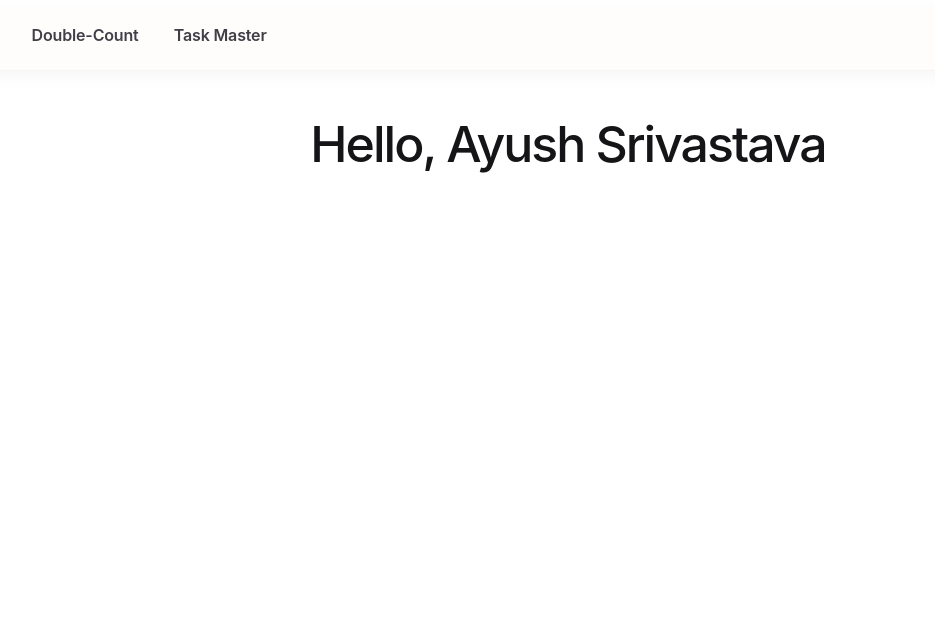
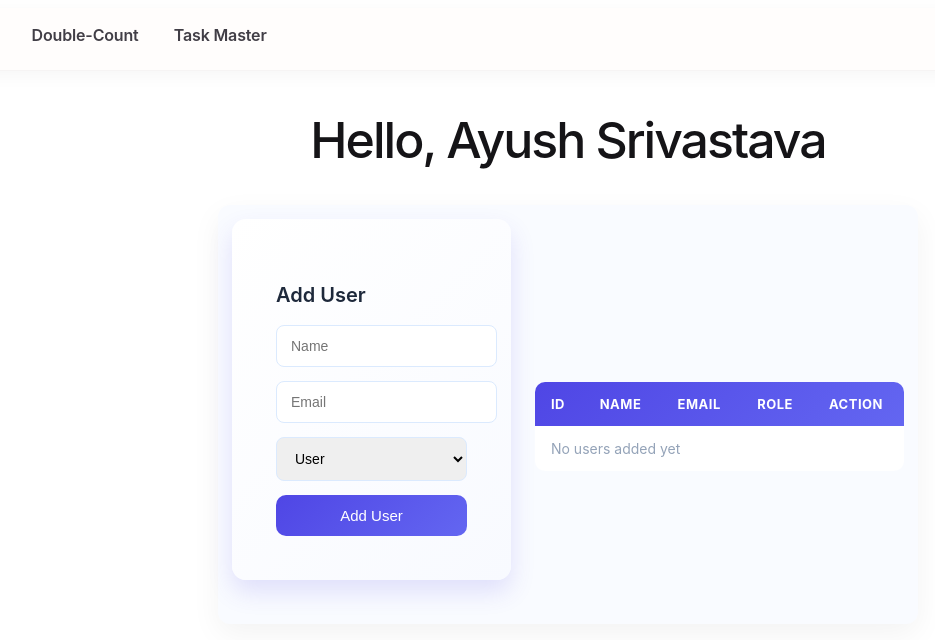
Before and after one commit to ASayushsrivastava/Angular, an Angular app: page / in a window 1280 px wide. Shown: the top 640 px of the page, without its empty margins (72-1007 px from the left). Built offline with nearby package versions, Linux system fonts and the light colour scheme.

Commit message:
added parent child communication using Input & Output

```diff
--- /dev/null
+++ b/src/app/Components/child.component/child.component.css
@@ -0,0 +1,57 @@
+.card {
+  background: linear-gradient(135deg, #ffffff, #f8faff);
+  border-radius: 14px;
+  padding: 44px;
+  max-width: 420px;
+  margin-bottom: 30px;
+  box-shadow: 0 12px 25px rgba(79, 70, 229, 0.15);
+}
+
+.card h3 {
+  margin-bottom: 18px;
+  font-size: 20px;
+  font-weight: 600;
+  color: #1e293b;
+}
+
+.card input,
+.card select {
+  width: 100%;
+  padding: 12px 14px;
+  margin-bottom: 14px;
+  border-radius: 8px;
+  border: 1px solid #dbeafe;
+  font-size: 14px;
+  transition: all 0.2s ease;
+}
+
+.card input:focus,
+.card select:focus {
+  outline: none;
+  border-color: #6366f1;
+  box-shadow: 0 0 0 3px rgba(99, 102, 241, 0.15);
+}
+
+/* Button */
+.card button {
+  width: 100%;
+  padding: 12px;
+  border-radius: 10px;
+  border: none;
+  background: linear-gradient(135deg, #4f46e5, #6366f1);
+  color: #ffffff;
+  font-size: 15px;
+  font-weight: 500;
+  cursor: pointer;
+  transition: transform 0.15s ease, box-shadow 0.15s ease;
+}
+
+.card button:hover {
+  transform: translateY(-1px);
+  box-shadow: 0 8px 20px rgba(79, 70, 229, 0.35);
+}
+
+.card button:active {
+  transform: translateY(0);
+  box-shadow: 0 4px 10px rgba(79, 70, 229, 0.25);
+}
--- /dev/null
+++ b/src/app/Components/child.component/child.component.html
@@ -0,0 +1,18 @@
+<div class="card">
+  <h3>@if (user) { Edit User } @else { Add User }</h3>
+
+  @if (user) {
+  <input type="text" [value]="id" readonly />
+  }
+
+  <input type="text" placeholder="Name" [(ngModel)]="name" />
+
+  <input type="email" placeholder="Email" [(ngModel)]="email" />
+
+  <select title="role" [(ngModel)]="role">
+    <option value="Admin">Admin</option>
+    <option value="User">User</option>
+  </select>
+
+  <button (click)="submit()">@if (user) { Update User } @else { Add User }</button>
+</div>
--- /dev/null
+++ b/src/app/Components/child.component/child.component.ts
@@ -0,0 +1,61 @@
+import { Component, EventEmitter, Input, Output } from '@angular/core';
+import { FormsModule } from '@angular/forms';
+import { User } from '../../Model/User';
+
+@Component({
+  selector: 'app-child',
+  standalone: true,
+  imports: [FormsModule],
+  templateUrl: './child.component.html',
+  styleUrl: './child.component.css',
+})
+export class ChildComponent {
+  @Input() user: User | null = null;
+
+  @Output() addUser = new EventEmitter<User>();
+  @Output() updateUser = new EventEmitter<User>();
+
+  id!: number;
+  name = '';
+  email = '';
+  role: 'Admin' | 'User' = 'User';
+
+  ngOnChanges() {
+    if (this.user) {
+      // Edit Mode
+      this.id = this.user.id;
+      this.name = this.user.name;
+      this.email = this.user.email;
+      this.role = this.user.role;
+    } else {
+      // Add Mode
+      this.resetForm();
+    }
+  }
+
+  submit() {
+    if (!this.name || !this.email) return;
+
+    const userData: User = {
+      id: this.id,
+      name: this.name,
+      email: this.email,
+      role: this.role,
+    };
+
+    if (this.user) {
+      this.updateUser.emit(userData);
+    } else {
+      this.addUser.emit(userData);
+    }
+
+    this.resetForm();
+  }
+
+  resetForm() {
+    this.id = 0;
+    this.name = '';
+    this.email = '';
+    this.role = 'User';
+  }
+}
--- /dev/null
+++ b/src/app/Components/parent.component/parent.component.css
@@ -0,0 +1,66 @@
+.container {
+  display: flex;
+  align-items: center;
+  max-width: 1000px;
+  padding: 14px;
+  margin: 40px auto;
+  background: #f9fbff;
+  border-radius: 12px;
+  box-shadow: 0 10px 30px rgba(0, 0, 0, 0.05);
+}
+
+.user-table {
+  width: 100%;
+  border-collapse: collapse;
+  margin-top: 24px;
+  margin-left: 24px;
+  background: #ffffff;
+  border-radius: 10px;
+  overflow: hidden;
+}
+
+.user-table thead {
+  background: linear-gradient(135deg, #4f46e5, #6366f1);
+  color: #ffffff;
+}
+
+.user-table th,
+.user-table td {
+  padding: 14px 16px;
+  text-align: left;
+  font-size: 14px;
+}
+
+.user-table th {
+  text-transform: uppercase;
+  font-size: 13px;
+  letter-spacing: 0.5px;
+}
+
+.user-table tbody tr {
+  transition: background-color 0.2s ease;
+}
+
+.user-table tbody tr:hover {
+  background-color: #f1f5ff;
+}
+
+.user-table tbody tr:not(:last-child) {
+  border-bottom: 1px solid #e5e7eb;
+}
+
+tr.admin td {
+  color: #16a34a;
+  font-weight: 500;
+}
+
+tr.user td {
+  color: #105dc8;
+}
+
+.empty-state {
+  padding: 30px;
+  text-align: center;
+  font-size: 15px;
+  color: #94a3b8;
+}
--- /dev/null
+++ b/src/app/Components/parent.component/parent.component.html
@@ -0,0 +1,37 @@
+<div class="container">
+  <app-child
+    [user]="selectedUser()"
+    (addUser)="addUser($event)"
+    (updateUser)="updateUser($event)"
+  ></app-child>
+
+  <table class="user-table">
+    <thead>
+      <tr>
+        <th>ID</th>
+        <th>Name</th>
+        <th>Email</th>
+        <th>Role</th>
+        <th>Action</th>
+      </tr>
+    </thead>
+
+    <tbody>
+      @for (user of users(); track user.id) {
+      <tr>
+        <td>{{ user.id }}</td>
+        <td>{{ user.name }}</td>
+        <td>{{ user.email }}</td>
+        <td>{{ user.role }}</td>
+        <td>
+          <button (click)="editUser(user)">Edit</button>
+        </td>
+      </tr>
+      } @empty {
+      <tr>
+        <td colspan="5" class="empty-state">No users added yet</td>
+      </tr>
+      }
+    </tbody>
+  </table>
+</div>
--- /dev/null
+++ b/src/app/Components/parent.component/parent.component.ts
@@ -0,0 +1,32 @@
+import { Component, signal } from '@angular/core';
+import { ChildComponent } from '../child.component/child.component';
+import { User } from '../../Model/User';
+
+@Component({
+  selector: 'app-parent',
+  standalone: true,
+  imports: [ChildComponent],
+  templateUrl: './parent.component.html',
+  styleUrl: './parent.component.css',
+})
+export class ParentComponent {
+  users = signal<User[]>([]);
+  selectedUser = signal<User | null>(null);
+  nextId = 1;
+
+  addUser(user: User) {
+    user.id = this.nextId++;
+    this.users.update((users) => [...users, user]);
+  }
+
+  editUser(user: User) {
+    this.selectedUser.set(user);
+  }
+
+  updateUser(updatedUser: User) {
+    this.users.update((users) =>
+      users.map((user) => (user.id === updatedUser.id ? updatedUser : user))
+    );
+    this.selectedUser.set(null);
+  }
+}
--- a/src/app/Components/sample-first/sample-first.css
+++ b/src/app/Components/sample-first/sample-first.css
@@ -79,7 +79,7 @@ body {
   border: none;
   font-weight: 500;
   cursor: pointer;
-  transition: 0.25s;
+  /* transition: 0.25s; */
 }
 .btn:hover {
   transform: translateY(-2px);
--- a/src/app/Components/sample-first/sample-first.html
+++ b/src/app/Components/sample-first/sample-first.html
@@ -33,7 +33,7 @@
         </p>
 
         <div class="task-button">
-          <button class="btn btn-sucess" (click)="toggle(task.id)">mark done</button>
+          <button type="submit" class="btn btn-sucess" (click)="toggle(task.id)">mark done</button>
           <button class="btn btn-danger" (click)="remove(task.id)">remove</button>
         </div>
       </li>
--- /dev/null
+++ b/src/app/Model/User.ts
@@ -0,0 +1,6 @@
+export interface User {
+  id: number;
+  name: string;
+  email: string;
+  role: 'Admin' | 'User';
+}
--- a/src/app/app.css
+++ b/src/app/app.css
@@ -198,9 +198,11 @@ main {
 .content {
   display: flex;
   justify-content: space-around;
+  flex-direction: column;
   width: 100%;
   max-width: 700px;
   margin-bottom: 3rem;
+  align-items: center;
 }
 
 .content h1 {
--- a/src/app/app.html
+++ b/src/app/app.html
@@ -1,12 +1,3 @@
-<!-- * * * * * * * * * * * * * * * * * * * * * * * * * * * * * * * -->
-<!-- * * * * * * * * * * * The content below * * * * * * * * * * * -->
-<!-- * * * * * * * * * * is only a placeholder * * * * * * * * * * -->
-<!-- * * * * * * * * * * and can be replaced.  * * * * * * * * * * -->
-<!-- * * * * * * * * * * * * * * * * * * * * * * * * * * * * * * * -->
-<!-- * * * * * * * * * Delete the template below * * * * * * * * * -->
-<!-- * * * * * * * to get started with your project! * * * * * * * -->
-<!-- * * * * * * * * * * * * * * * * * * * * * * * * * * * * * * * -->
-
 <nav class="navbar">
   <div class="nav-container">
     <ul class="nav-link">
@@ -18,24 +9,15 @@
 
 <main class="main">
   <div class="content">
-    <div class="left-side">
-      <h1 style="margin: 2rem">Hello, {{ title() }}</h1>
-
-      <!--  -->
-      <!-- <p>Congratulations! Your app is running. 🎉</p> -->
-      <!-- <app-test></app-test>  -->
-      <!-- <app-new-comp></app-new-comp> -->
-      <!-- <app-sample-first></app-sample-first> -->
-    </div>
+    <h1>Hello, {{ title() }}</h1>
+    <app-parent></app-parent>
+    <router-outlet />
+    <!-- <div class="left-side"> -->
+    <!--  -->
+    <!-- <p>Congratulations! Your app is running. 🎉</p> -->
+    <!-- <app-test></app-test>  -->
+    <!-- <app-new-comp></app-new-comp> -->
+    <!-- <app-sample-first></app-sample-first> -->
+    <!-- </div> -->
   </div>
 </main>
-
-<!-- * * * * * * * * * * * * * * * * * * * * * * * * * * * * * * * * -->
-<!-- * * * * * * * * * * * The content above * * * * * * * * * * * * -->
-<!-- * * * * * * * * * * is only a placeholder * * * * * * * * * * * -->
-<!-- * * * * * * * * * * and can be replaced.  * * * * * * * * * * * -->
-<!-- * * * * * * * * * * * * * * * * * * * * * * * * * * * * * * * * -->
-<!-- * * * * * * * * * * End of Placeholder  * * * * * * * * * * * * -->
-<!-- * * * * * * * * * * * * * * * * * * * * * * * * * * * * * * * * -->
-
-<!-- <router-outlet /> -->
--- a/src/app/app.ts
+++ b/src/app/app.ts
@@ -1,14 +1,18 @@
 import { Component, signal } from '@angular/core';
-import { RouterOutlet } from '@angular/router';
+import { RouterLink, RouterLinkActive, RouterOutlet } from '@angular/router';
 import { NewComp } from './Components/new-comp/new-comp';
 import { SampleFirst } from './Components/sample-first/sample-first';
 import { Test } from './Components/test/test';
+import { ParentComponent } from './Components/parent.component/parent.component';
 
 @Component({
   selector: 'app-root',
   standalone: true,
   imports: [
-    /*RouterOutlet NewComp, Test, SampleFirst*/
+    RouterOutlet,
+    ParentComponent /*NewComp, Test, SampleFirst*/,
+    RouterLink,
+    RouterLinkActive,
   ],
   templateUrl: './app.html',
   styleUrl: './app.css',
```
Also changed, not shown: 2 other files (tests, documents, lock files or other folders).
